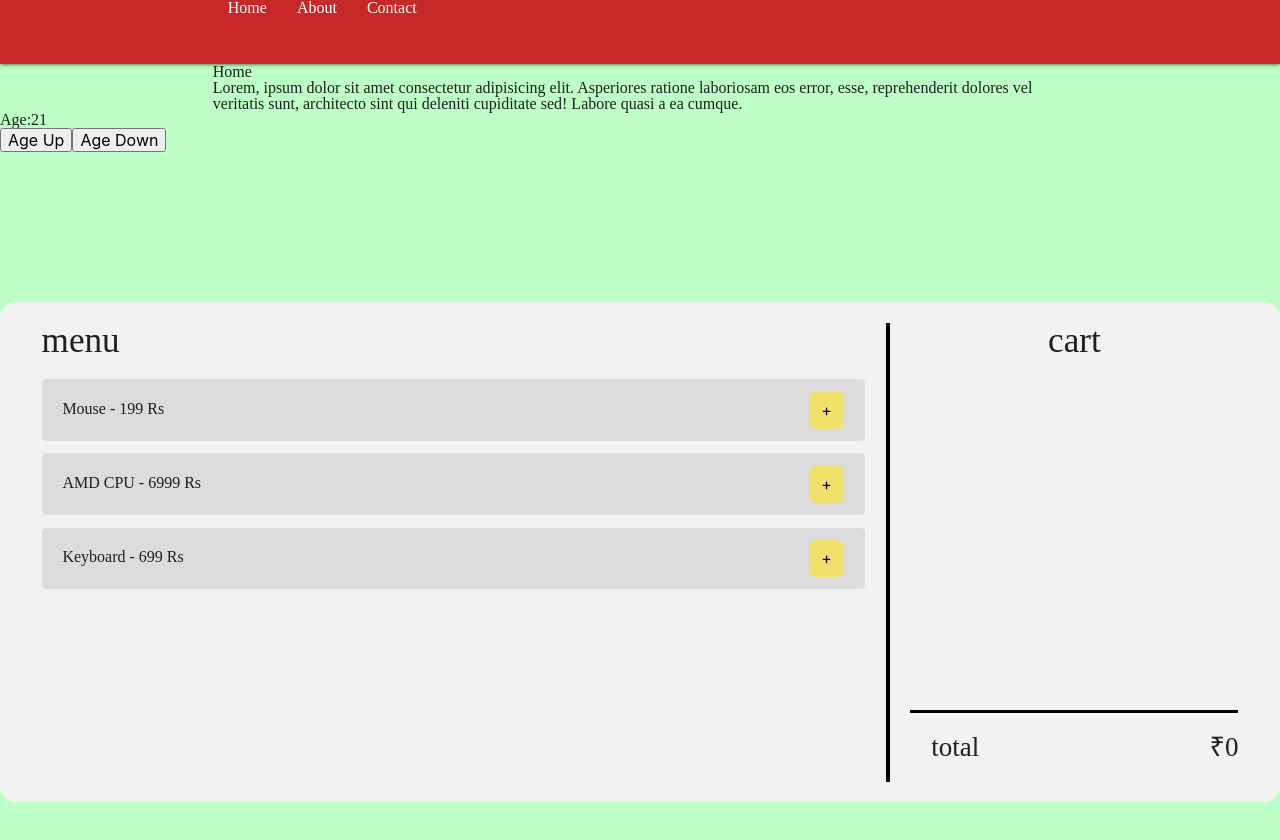
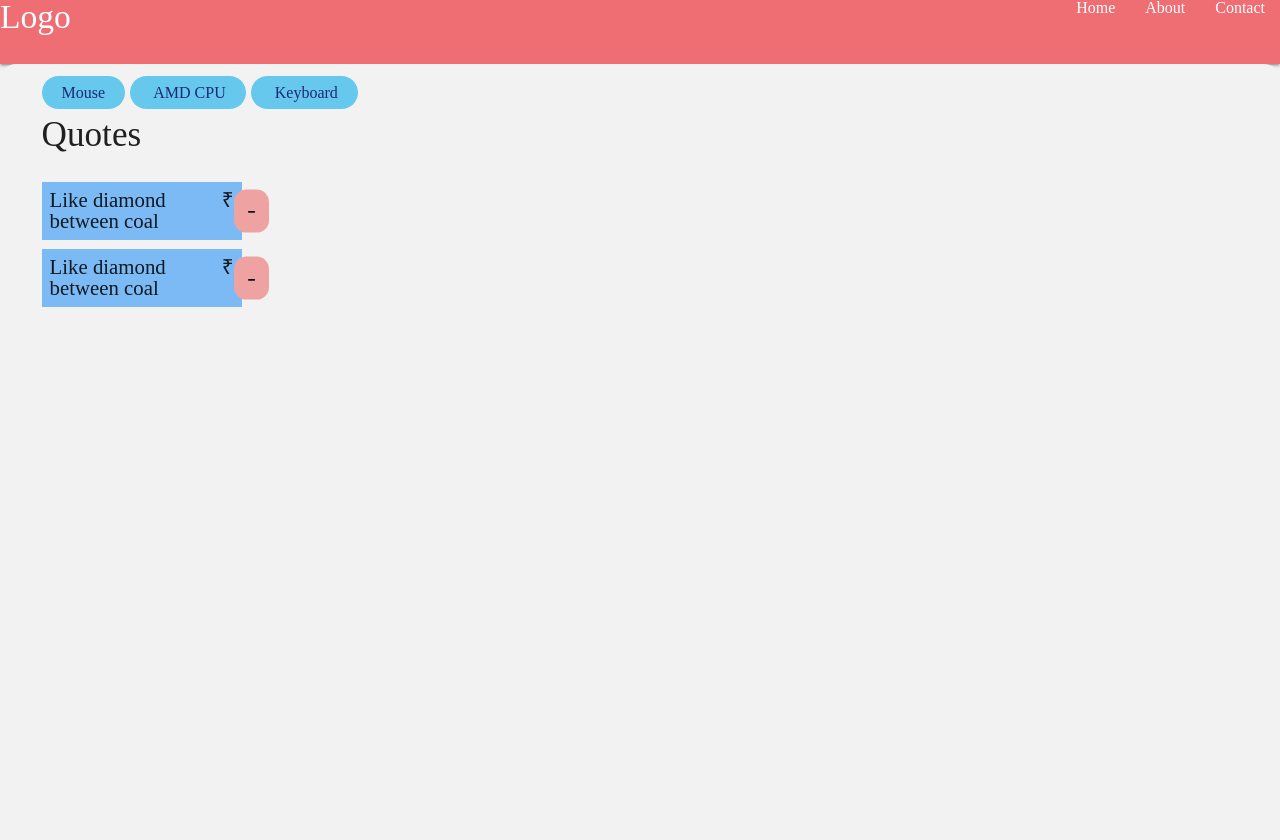
Before and after one commit to sgaikar1/react-cart-app, a React (Create React App) app: page / in a window 1280 px wide. Shown: the top 840 px of the page. Built offline with nearby package versions, Linux system fonts and the light colour scheme.

Commit message:
assignment screen practice

```diff
--- a/public/index.html
+++ b/public/index.html
@@ -26,6 +26,7 @@
     -->
     <!-- Compiled and minified CSS -->
     <link rel="stylesheet" href="https://cdnjs.cloudflare.com/ajax/libs/materialize/1.0.0/css/materialize.min.css">
+    <link href='https://fonts.googleapis.com/css?family=Nunito Sans' rel='stylesheet'>
 
 
     <title>React App</title>
--- a/src/App.js
+++ b/src/App.js
@@ -16,13 +16,8 @@ class App extends Component {
   return (
     <BrowserRouter>
       <div className="containers">
-        <Navbar />
-        <Route exact path="/" component={Home} />
-        <Route path="/About" component={About} />
-        <Route path="/Contact" component={Contact} />
-        <div>Age:<span>{this.props.age}</span></div>
-        <button onClick={this.props.onAgeUp}>Age Up</button>
-        <button onClick={this.props.onAgeDown}>Age Down</button>
+        <Navbar></Navbar>
+
         <div id="app-holder">
           <div >
             <MenuCart />
--- a/src/components/CartItem.js
+++ b/src/components/CartItem.js
@@ -1,14 +1,14 @@
 import React from "react";
 
-function CartItem({ productName, price, reduceFromCart, sku, qty}) {
+function CartItem({ product}) {
     return(
         <div className="cart-item">
               <span className="item-text">
-                {productName} x {qty}
+                {product.line1}
               </span>
-              <span className="item-total">₹{price}</span>
+              <span className="item-total">₹</span>
               <span class="menu-action">
-                <button className="remove-button" onClick={() => reduceFromCart(sku)}>
+                <button className="remove-button" >
                     -
                 </button>
               </span>
--- a/src/components/MenuItem.js
+++ b/src/components/MenuItem.js
@@ -2,12 +2,10 @@ import React from "react";
 
 function MenuItem({ productName, price, addToCart, sku }) {
     return(
-        <div class="menu-item">
-            <span class="menu-text"> {`${productName} - ${price} Rs`}</span>
-            <span class="menu-action">
-                <button onClick={()=> addToCart(sku)}>+</button>
-            </span>
-        </div>
+        <a >
+            <span class="menu-text"> {`${productName}`}</span>
+
+        </a>
     );
  }
 
--- a/src/components/Navbar.js
+++ b/src/components/Navbar.js
@@ -1,9 +1,9 @@
 import React from "react"
-const Navbar = () =>{
-    return <nav className="nav-wrapper red darken-3">
-        <div className="container">
-            <a  className="brand-logo"></a>
-            <ul>
+const Navbar = () => {
+    return <nav>
+        <div class="nav-wrapper">
+            <a href="#" class="brand-logo">Logo</a>
+            <ul id="nav-mobile" class="right hide-on-med-and-down">
                 <li><a href="/">Home</a></li>
                 <li><a href="/About">About</a></li>
                 <li><a href="/Contact">Contact</a></li>
--- a/src/containers/Cart.js
+++ b/src/containers/Cart.js
@@ -6,7 +6,7 @@ function Cart({total, menu, cart, reduceFromCart}) {
         <div id="cart">
         <h2 className="text-center">Cart</h2>
         <div id="cart-area">
-          {Object.keys(cart).map((key, index) => (
+          {/* {Object.keys(cart).map((key, index) => (
             <CartItem
             productName={menu[key].productName}
             price={menu[key].price}
@@ -14,7 +14,7 @@ function Cart({total, menu, cart, reduceFromCart}) {
             sku={key}
             qty = {cart[key]}
         />
-          ))}
+          ))} */}
           <div id="cart-total">
             <div className="cart-item">
               <span className="item-text">total</span>
--- a/src/containers/Menu.js
+++ b/src/containers/Menu.js
@@ -1,17 +1,28 @@
 import React from "react";
 import MenuItem from "../components/MenuItem"
+import CartItem from "../components/CartItem";
 
-function Menu({menu, addToCart}) {
-    return(
+function Menu({ menu, addToCart, cart, reduceFromCart }) {
+    return (
         <div id="menu">
-        <h2>Menu</h2>
             <div id="menu-area">
                 {Object.keys(menu).map((key, index) => (
+                    <span>
                         <MenuItem
                             productName={menu[key].productName}
                             price={menu[key].price}
                             addToCart={addToCart}
                             sku={key}
+                        />
+                    </span>
+                ))}
+            </div>
+            <br></br>
+            <h2>Quotes</h2>
+            <div id="cart-area">
+                {Object.keys(cart).map((key, index) => (
+                    <CartItem
+                        product={cart[key]}
                     />
 
                 ))}
--- a/src/containers/MenuCart.js
+++ b/src/containers/MenuCart.js
@@ -20,15 +20,15 @@ function MenuCart() {
           }
     });
 
-    const [cartData, setCartData]= useState({})
+    const [cartData, setCartData]= useState(data)
     const[cartTotal, setCartTotal] = useState(0)
 
     useEffect(() => {
         let total =0
         Object.keys(cartData).map((sku) =>{
-            let qty = cartData[sku]
-            let price = menuData[sku].price
-            total += qty*price
+            // let qty = cartData[sku]
+            // let price = menuData[sku].price
+            // total += qty*price
         })
 
         setCartTotal(total)
@@ -60,10 +60,40 @@ function MenuCart() {
 
     return(
         <div id="menu-cart">
-            <Menu menu = {menuData} addToCart={addToCart}/>
-            <Cart total = {cartTotal} menu ={menuData} cart ={cartData} reduceFromCart ={reduceFromCart}/>
+            <Menu menu = {menuData} addToCart={addToCart} cart ={cartData}  reduceFromCart ={reduceFromCart}/>
         </div>
     );
  }
 
  export default MenuCart;
+const data = [
+    {
+        bgColor: "",
+        image: "/live/campaign/5f2256094e09ac2a7012e2be/15960857699715f2256094e09ac2a7012e2be_random.jpg",
+        likeCount: 23,
+        line1: "Like diamond between coal",
+        line1_country: "India",
+        line2: "Like coffee in cold weather",
+        line2_country: "India",
+        line3: "which is why we're forever",
+        line3_country: "Hidden",
+        title: "Old Friends",
+        _source: "haikus",
+
+     },
+     {
+        bgColor: "",
+        image: "/live/campaign/5f2256094e09ac2a7012e2be/15960857699715f2256094e09ac2a7012e2be_random.jpg",
+        likeCount: 23,
+        line1: "Like diamond between coal",
+        line1_country: "India",
+        line2: "Like coffee in cold weather",
+        line2_country: "India",
+        line3: "which is why we're forever",
+        line3_country: "Hidden",
+        title: "Old Friends",
+        _source: "haikus",
+
+     }
+
+ ]
--- a/src/css/style.css
+++ b/src/css/style.css
@@ -1,7 +1,7 @@
 /* utilities and global css */
 
 :root {
-    --bg-color: #beffc7;
+    --bg-color: #f2f2f2;
     --secondary-bg: #f2f2f2;
 
     --yellow: #f1e06a;
@@ -44,7 +44,7 @@ h3,
 h4,
 h5,
 h6 {
-    font-family: "Rubik", sans-serif;
+    font-family: "Nunito Sans";
 }
 
 button {
@@ -71,7 +71,6 @@ button {
 
 #app-holder {
     display: flex;
-    justify-content: center;
     height: 100vh;
     flex-direction: column;
 }
@@ -86,26 +85,28 @@ button {
 
 #menu-cart h2 {
     font-size: var(--s3);
-    text-transform: lowercase;
     margin-bottom: var(--s1);
 }
 
 #menu {
     padding-left: var(--s1);
     padding-right: var(--s1);
-    border-right: 2px solid black;
-    width: 70%;
+    width: 100%;
 }
 
 .menu-item {
     background-color: #dcdcdc;
     padding: var(--s-1) var(--s1);
-    border-radius: var(--s-5);
+    border-radius: 5px;
     display: flex;
 }
 
 .menu-text {
-    padding: var(--s-2) 0;
+    padding: 8px 20px;
+    background-color: #67c8ee;
+    border-radius: 20px;
+    margin-right: 5px;
+    color: rgb(28, 41, 116);
 }
 
 .menu-action {
@@ -137,11 +138,17 @@ button {
     font-size: var(--s1);
     display: flex;
     flex-direction: column;
+    margin-top: 20px;
+    width: 200px;
 }
 
 .cart-item {
     display: flex;
+    padding: 8px;
+    margin-top: 10px;
     position: relative;
+    background-color:#7cbaf5;
+    border: #acacac;
 }
 
 .cart-item .remove-button {
```
Lines whose indentation alone changed are shown as unchanged.
